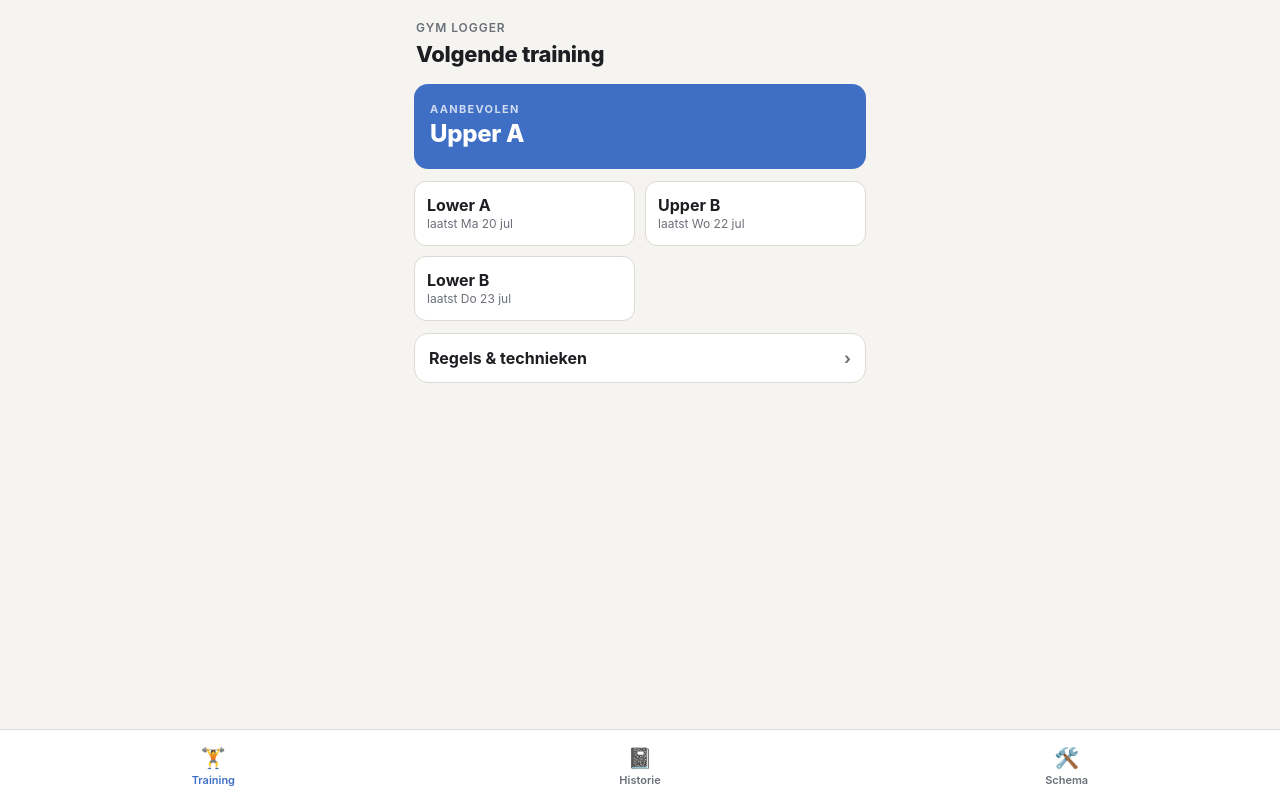
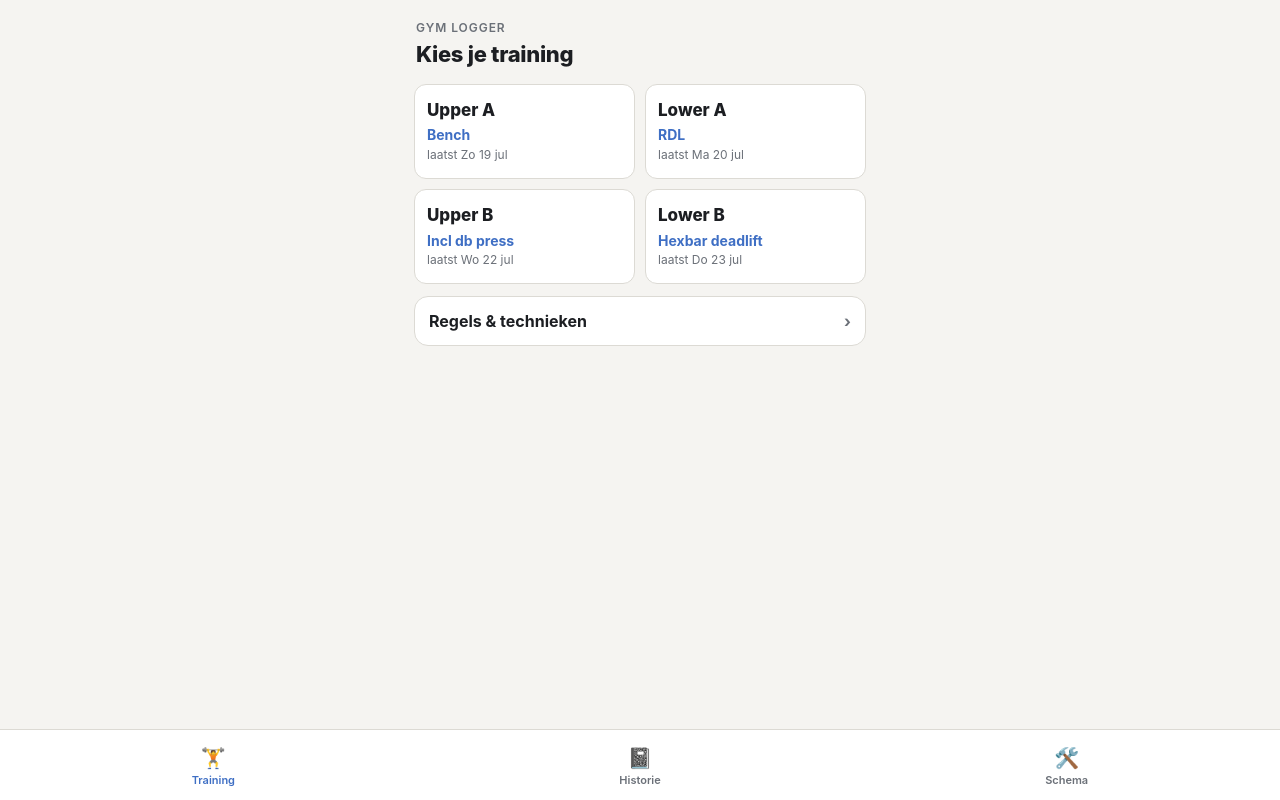
Before and after one commit to SjoerdMathijsen93/gym-logger, a plain HTML site: page index.html in a window 1280 px wide. Drawn offline with Linux system fonts and the light colour scheme.

Commit message:
Startscherm: vier gelijke dagknoppen met eerste oefening, geen aanbevolen training
Co-Authored-By: Claude Fable 5 <noreply@anthropic.com>

```diff
--- a/index.html
+++ b/index.html
@@ -50,8 +50,9 @@ button:focus-visible{outline:2px solid var(--accent); outline-offset:2px}
 .bigbtn .eyebrow{font-size:11px; font-weight:700; letter-spacing:.12em; text-transform:uppercase; opacity:.75}
 .bigbtn .t{font-size:24px; font-weight:800; letter-spacing:-.3px}
 .daygrid{display:grid; grid-template-columns:1fr 1fr; gap:10px; margin-bottom:12px}
-.daybtn{background:var(--surface); border:1px solid var(--line); border-radius:12px; padding:12px; text-align:left}
-.daybtn .t{font-weight:700}
+.daybtn{background:var(--surface); border:1px solid var(--line); border-radius:12px; padding:14px 12px; text-align:left}
+.daybtn .t{font-weight:800; font-size:17px}
+.daybtn .fx{color:var(--accent); font-weight:700; font-size:14px; margin:3px 0 2px}
 .daybtn .s{font-size:12px; color:var(--muted)}
 
 /* collapsible */
@@ -254,13 +255,6 @@ function lastEntry(dayId,exId){
   return null;
 }
 function hitTarget(e){ return e.reps.length>0 && Math.min(...e.reps)>=e.target; }
-function nextDay(){
-  if(!S.log.length) return S.days[0];
-  const last=S.log[S.log.length-1];
-  const i=S.days.findIndex(d=>d.id===last.dayId);
-  return S.days[(i+1)%S.days.length] || S.days[0];
-}
-
 const WARMUP={
   upper:['Arm Circles – 10 voor/achter','Scapula Push-ups – 10','Cat-Cow – 10','Thread the Needle – 10 per kant','Push-up to Downward Dog – 10'],
   lower:['Cat-Cow – 10','World’s Greatest Stretch – 5 per kant','Bodyweight Squats – 10 (diep, langzaam)','Glute Bridges – 15','Bird Dog – 10 per kant'],
@@ -424,19 +418,16 @@ function render(){
 }
 
 function vHome(){
-  const nx=nextDay();
-  let h='<h1><small>Gym Logger</small>Volgende training</h1>';
+  let h='<h1><small>Gym Logger</small>Kies je training</h1>';
   if(S.draft){
     const day=S.days.find(d=>d.id===S.draft.dayId);
     const n=S.draft.entries.filter(draftEntryDone).length;
     h+='<button class="bigbtn" data-a="resume"><span class="eyebrow">Training bezig</span><div class="t">Ga verder: '+esc(day.name)+'</div><div class="eyebrow num" style="margin-top:4px">'+n+'/'+S.draft.entries.length+' oefeningen gedaan</div></button>';
-  }else{
-    h+='<button class="bigbtn" data-a="start" data-day="'+nx.id+'"><span class="eyebrow">Aanbevolen</span><div class="t">'+esc(nx.name)+'</div></button>';
   }
   h+='<div class="daygrid">';
-  S.days.filter(d=>!(S.draft? d.id===S.draft.dayId : d.id===nx.id)).forEach(d=>{
+  S.days.forEach(d=>{
     const lastD=[...S.log].reverse().find(l=>l.dayId===d.id);
-    h+='<button class="daybtn" data-a="start" data-day="'+d.id+'"><div class="t">'+esc(d.name)+'</div><div class="s">'+(lastD?'laatst '+dstr(lastD.date):'nog niet gedaan')+'</div></button>';
+    h+='<button class="daybtn" data-a="start" data-day="'+d.id+'"><div class="t">'+esc(d.name)+'</div><div class="fx">'+esc(d.ex[0]? d.ex[0].name : '')+'</div><div class="s">'+(lastD?'laatst '+dstr(lastD.date):'nog niet gedaan')+'</div></button>';
   });
   h+='</div>';
   h+='<div class="card fold" id="fold-rules"><button class="fold-head" data-a="fold" data-f="fold-rules">Regels &amp; technieken <span class="arr">›</span></button><div class="fold-body"><ul>'+RULES.map(r=>'<li>'+esc(r)+'</li>').join('')+'</ul></div></div>';
```
